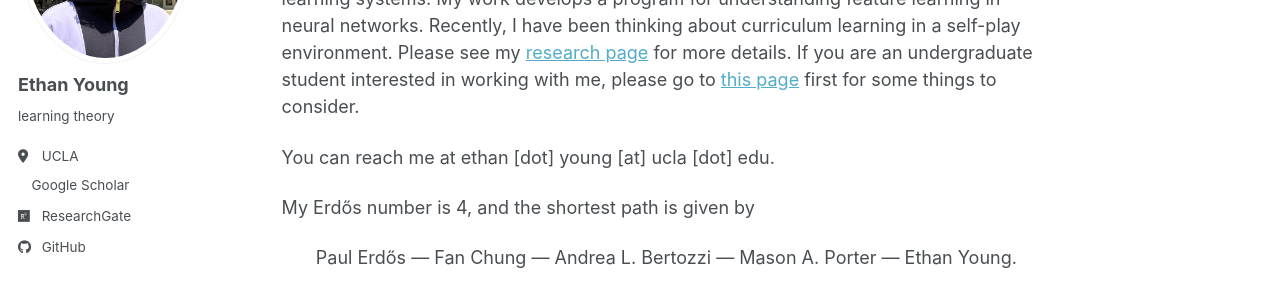
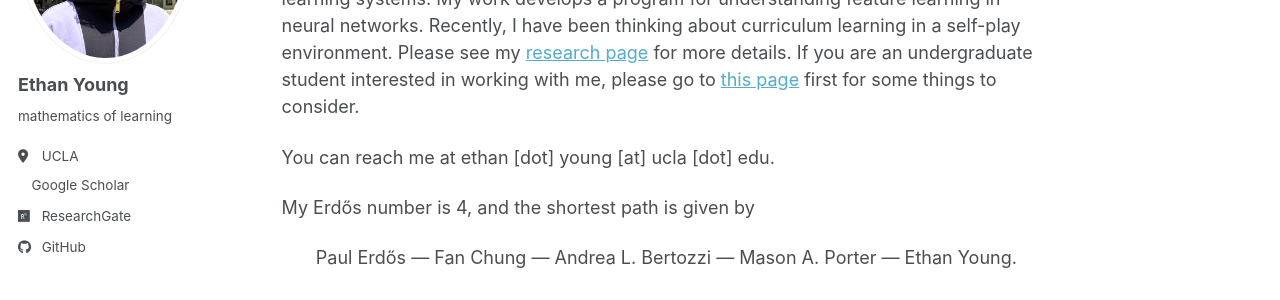
Before and after one commit to ethanjyoung/ethanjyoung.github.io, a Jekyll site: the page built from _pages/about.md, in a window 1280 px wide. Shown: the part 266-566 px from the top of the page. Built offline with Jekyll 4.4.1, drawn with Linux system fonts in a browser that asks for light colours; a style sheet for code colours, icons or effects is not loaded.

Commit message:
Update _config.yml

```diff
--- a/_config.yml
+++ b/_config.yml
@@ -26,7 +26,7 @@ author:
   avatar           : "pfp.png"
   name             : "Ethan Young"
   pronouns         :
-  bio              : "learning theory"
+  bio              : "mathematics of learning"
   location         : "UCLA"
   employer         :
   uri              :
```
